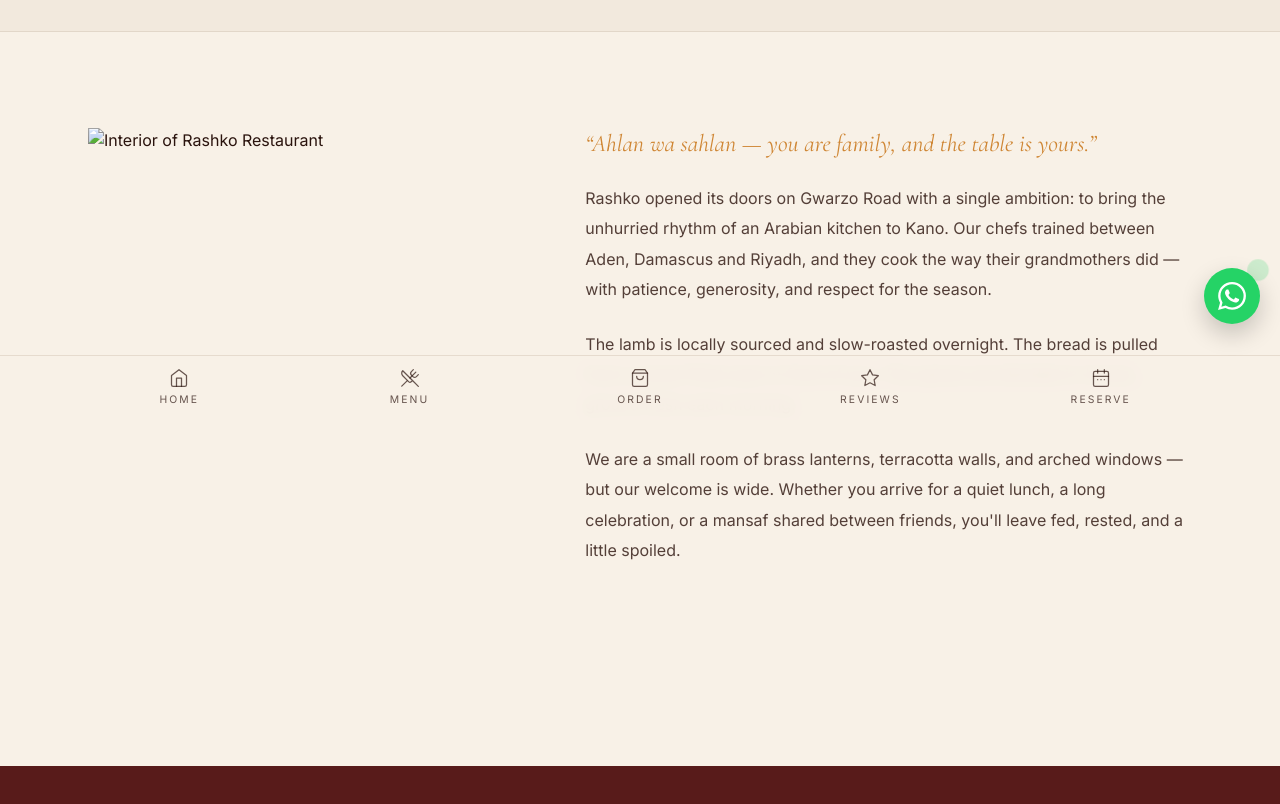
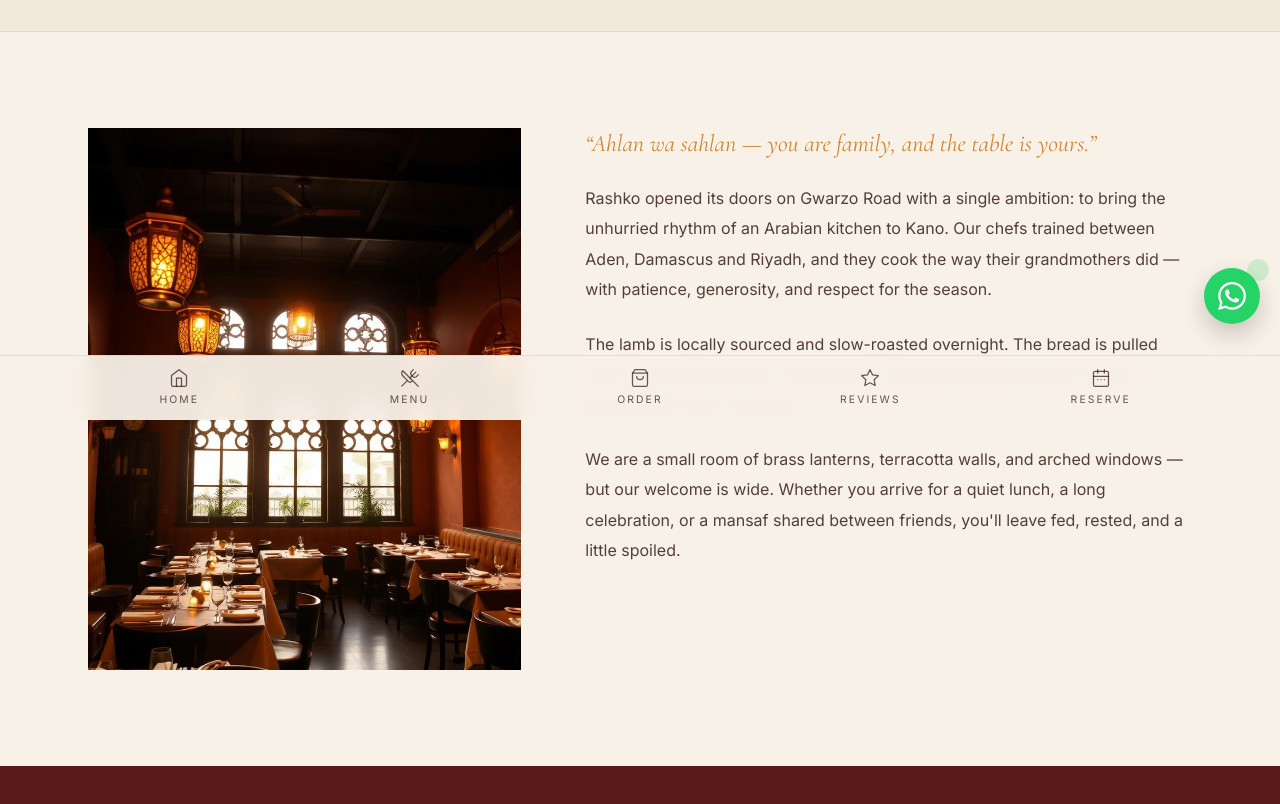
Before and after one commit to auwalmansur144-hub/rashko-kano, a plain HTML site: page about.html in a window 1280 px wide. Shown: the part 380-1184 px from the top of the page. Drawn offline with nearby package versions, Linux system fonts and the light colour scheme; files whose address does not match are found by name.

Commit message:
Update about.html

```diff
--- a/about.html
+++ b/about.html
@@ -20,7 +20,7 @@
   </section>
 
   <section class="container-narrow about-grid">
-    <div><img src="assets/interior-rashko.jpg" alt="Interior of Rashko Restaurant" loading="lazy" /></div>
+    <div><img src="interior-rashko.jpg" alt="Interior of Rashko Restaurant" loading="lazy" /></div>
     <div class="about-text">
       <p class="italic-script">&ldquo;Ahlan wa sahlan — you are family, and the table is yours.&rdquo;</p>
       <p>Rashko opened its doors on Gwarzo Road with a single ambition: to bring the unhurried rhythm of an Arabian kitchen to Kano. Our chefs trained between Aden, Damascus and Riyadh, and they cook the way their grandmothers did — with patience, generosity, and respect for the season.</p>
```
